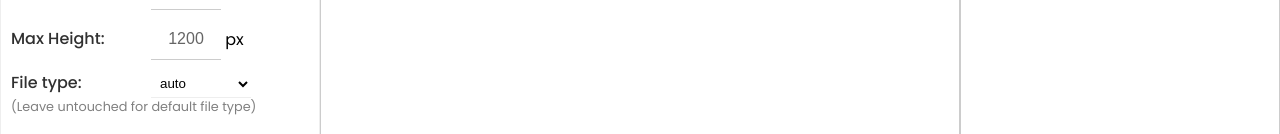
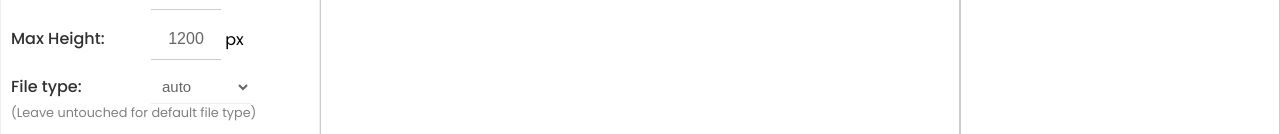
Before and after one commit to blackkspydo/tinify.pro, a React (Create React App) app: page / in a window 1280 px wide. Shown: the part 818-952 px from the top of the page. Built offline with nearby package versions, Linux system fonts and the light colour scheme.

Commit message:
fixed css

```diff
--- a/src/App.module.scss
+++ b/src/App.module.scss
@@ -124,16 +124,19 @@ img {
 		width: 25%;
 		border: 1px solid rgb(238, 238, 238);
 		padding: 10px;
-		.select{
-			padding: 5px;
+		.select {
+			padding: 7px;
 			width: 100px;
 			background: none;
 			border: none;
 			border-bottom: 1px solid rgb(238, 238, 238);
+			font-size: 15px;
+			color: rgb(101, 101, 101);
 
-			option{
+			option {
 				background: #fff;
-
+				font-size: 14px;
+				color: rgb(101, 101, 101);
 			}
 		}
 		.thumbnails {
@@ -170,7 +173,7 @@ img {
 		border-bottom: 2px solid #ccc;
 		padding: 10px 50px;
 		position: relative;
-		.imagePreview__small{
+		.imagePreview__small {
 			font-size: 14px;
 			position: absolute;
 			top: 10px;
```
